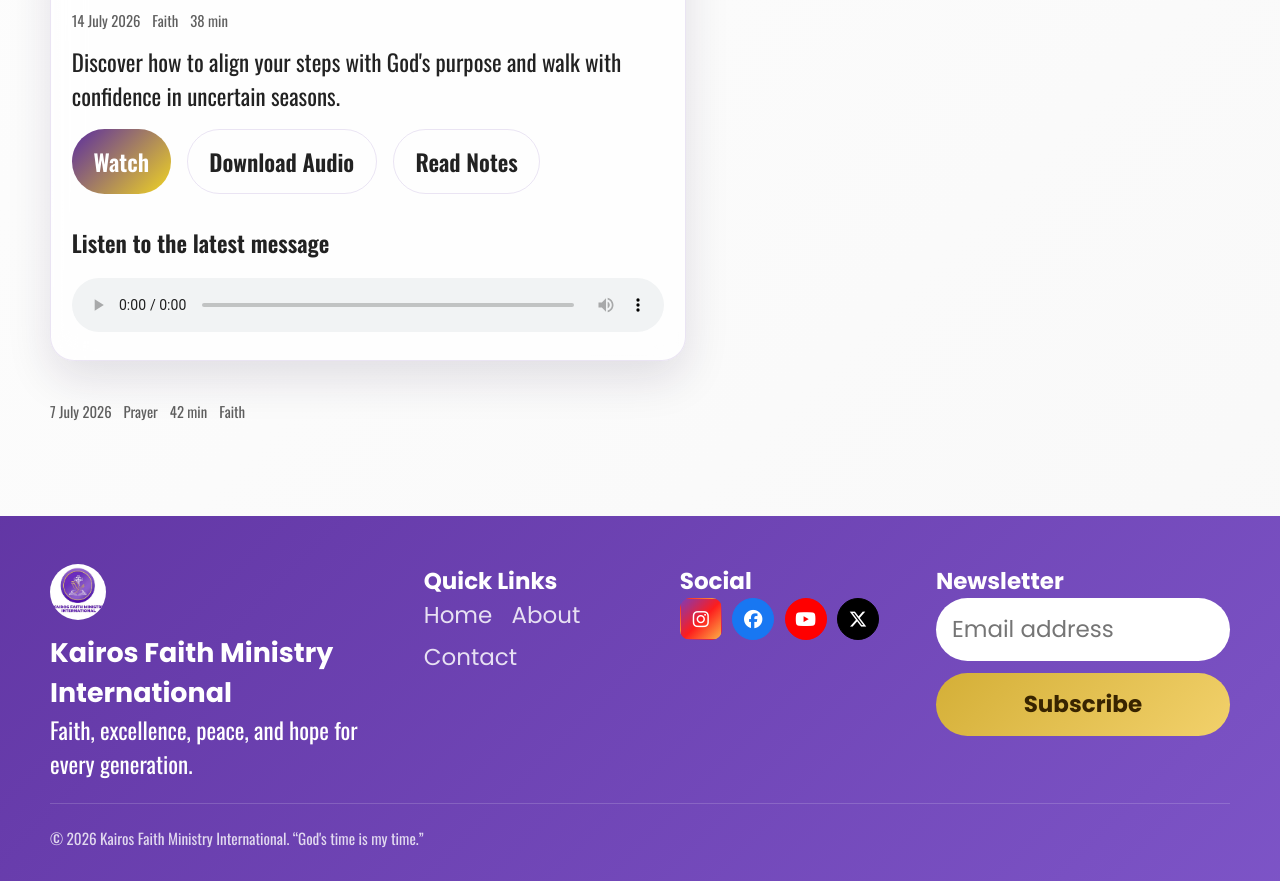
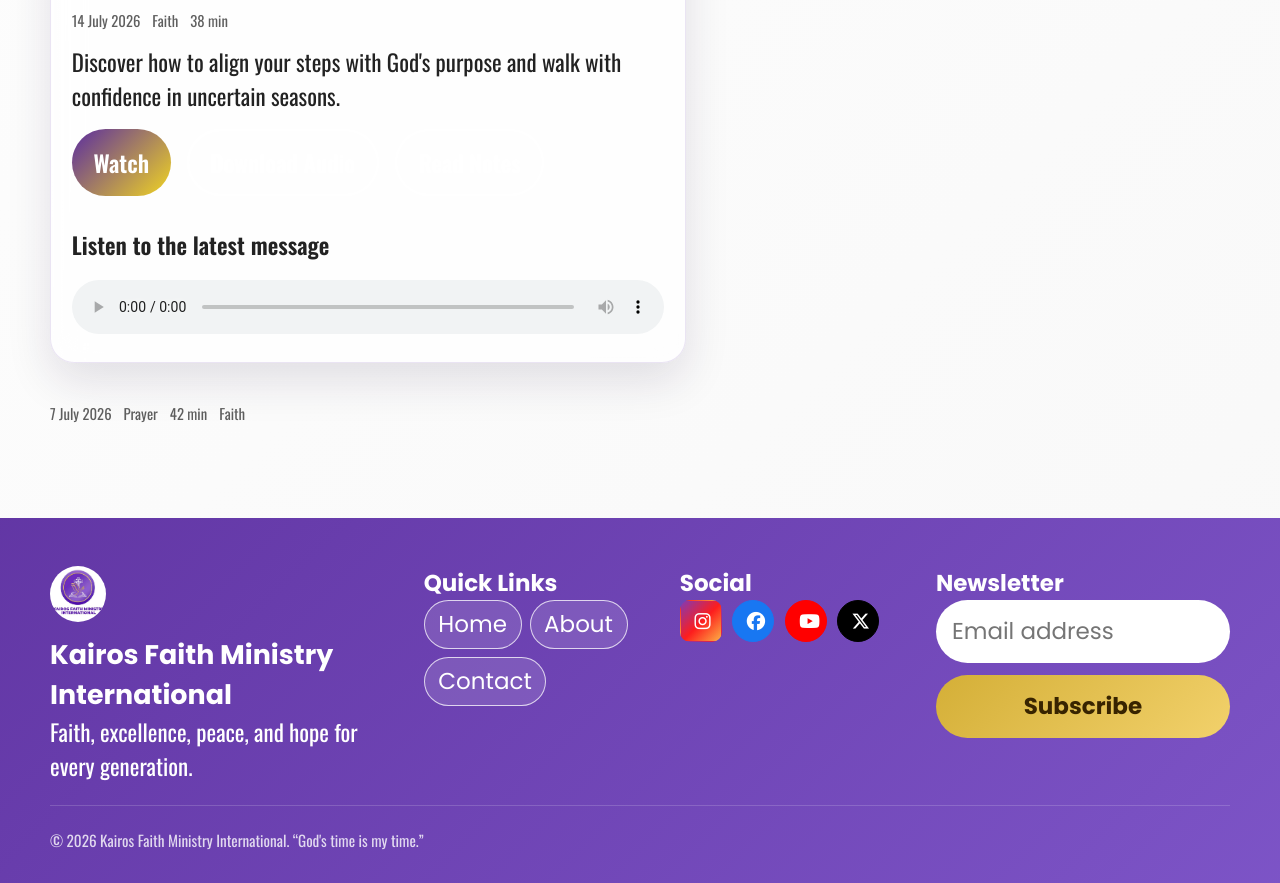
Before and after one commit to samsmile203/KAIROS-FAITH-MINISTRY-INTERNATIONAL, a website: page sermons.html in a window 1280 px wide. Shown: the part 1260-2143 px from the top of the page. Drawn offline with nearby package versions, Linux system fonts and the light colour scheme.

Commit message:
Update styles, layout and footer improvements

```diff
--- a/styles.css
+++ b/styles.css
@@ -230,8 +230,8 @@ button, input, textarea, select { font: inherit; }
 .btn-primary:hover { transform: translateY(-2px); box-shadow: 0 14px 30px rgba(90, 44, 160, 0.25); }
 .btn-gold { background: linear-gradient(135deg, var(--accent), #f2d16b); color: #382400; font-weight: 700; }
 .btn-gold:hover { transform: translateY(-2px); box-shadow: 0 12px 24px rgba(212, 175, 55, 0.2); }
-.btn-outline { background: transparent; border: 1px solid var(--border); color: var(--text); }
-.btn-outline:hover { border-color: var(--primary); color: var(--primary); transform: translateY(-2px); }
+.btn-outline { background: rgba(255,255,255,0.15); border: 2px solid rgba(255,255,255,0.85); color: white; }
+.btn-outline:hover { background: rgba(255,255,255,0.28); border-color: white; color: white; transform: translateY(-2px); }
 
 .navbar {
   position: sticky; top: 0; z-index: 50; padding: 1rem 0; background: rgba(255,255,255,0.7); backdrop-filter: blur(18px); border-bottom: 1px solid rgba(90,44,160,0.08);
@@ -256,8 +256,8 @@ button, input, textarea, select { font: inherit; }
 .hero {
   position: relative; min-height: 100vh; display: flex; align-items: center; padding: 5rem 0 4rem; background: url('images/front.jpeg') center 30%/cover no-repeat; color: white; isolation: isolate; overflow: hidden;
 }
-.hero::before { content: ''; position: absolute; inset: 0; background: rgba(98, 29, 226, 0.25); pointer-events: none; }
-.hero::after { content: ''; position: absolute; inset: 0; background: linear-gradient(90deg, rgba(87, 9, 197, 0.3) 0%, rgba(0,0,0,0.08) 45%, rgba(114, 13, 191, 0.18) 100%); pointer-events: none; }
+.hero::before { content: ''; position: absolute; inset: 0; background: rgba(98, 29, 226, 0.45); pointer-events: none; }
+.hero::after { content: ''; position: absolute; inset: 0; background: linear-gradient(90deg, rgba(87, 9, 197, 0.55) 0%, rgba(0,0,0,0.18) 45%, rgba(114, 13, 191, 0.35) 100%); pointer-events: none; }
 .hero-content { display: grid; grid-template-columns: 1.2fr 0.8fr; gap: 2rem; align-items: center; position: relative; z-index: 1; }
 .hero-badge { width: fit-content; padding: 0.5rem 0.9rem; border-radius: 999px; background: rgba(255,255,255,0.16); border: 1px solid rgba(255,255,255,0.2); font-size: 0.86rem; text-transform: uppercase; letter-spacing: 0.2em; margin-bottom: 1rem; }
 .hero h1 { font-family: 'Playfair Display', serif; font-size: clamp(2.2rem, 4.8vw, 4.4rem); line-height: 1.1; margin-bottom: 1rem; }
@@ -378,14 +378,22 @@ button, input, textarea, select { font: inherit; }
   display: flex;
   flex-wrap: wrap;
   flex-direction: row;
-  gap: 0.5rem 1.2rem;
+  gap: 0.5rem;
 }
 .footer-links a {
-  color: rgba(255,255,255,0.84);
+  color: white;
   margin-bottom: 0;
-  transition: transform 0.2s ease, color 0.2s ease;
+  padding: 0.4rem 0.85rem;
+  border: 1.5px solid rgba(255,255,255,0.75);
+  border-radius: 999px;
+  background: rgba(255,255,255,0.12);
+  transition: background 0.2s ease, border-color 0.2s ease;
 }
-.footer-links a:hover { transform: translateX(4px); color: #fff; }
+.footer-links a:hover {
+  background: rgba(255,255,255,0.25);
+  border-color: white;
+  color: white;
+}
 .footer-connect { color: rgba(255,255,255,0.84); line-height: 1.65; }
 .social-links { display: flex; flex-wrap: wrap; gap: 0.65rem; }
 .footer-links.social-links a {
```
